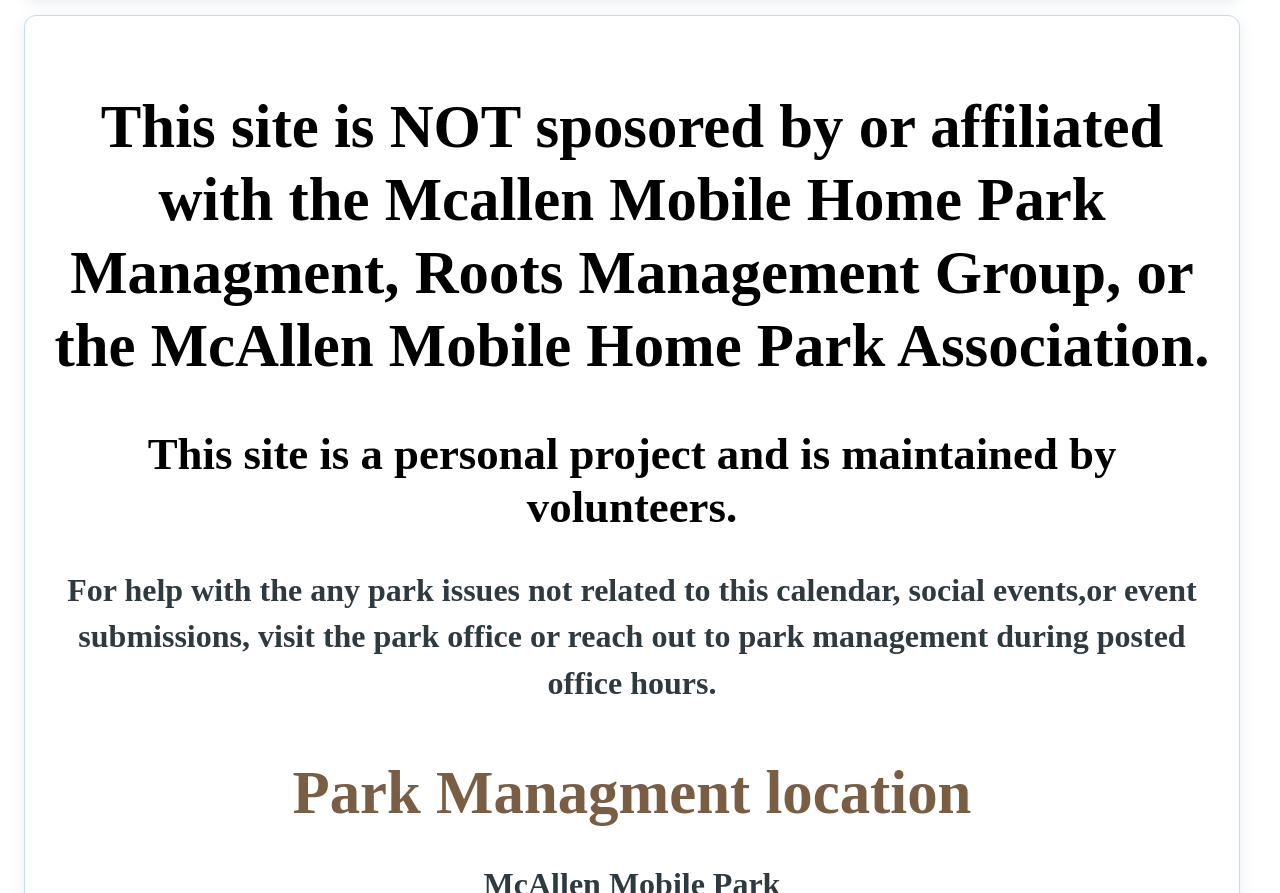
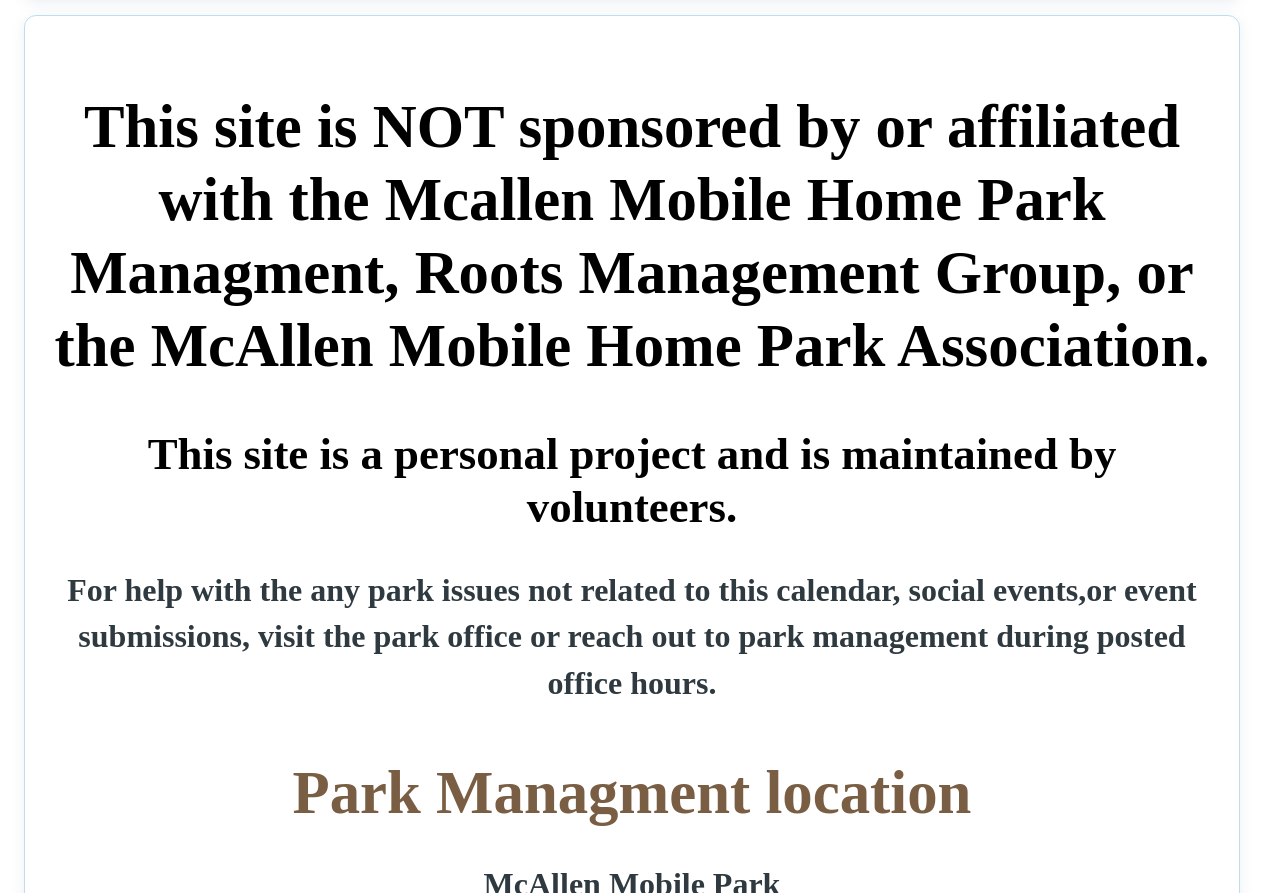
Before and after one commit to JASYTIONLINE/mmpeventcalendar, a website: page contents/contact.html in a window 1280 px wide. Shown: the part 1080-1973 px from the top of the page. Drawn offline with Linux system fonts and the light colour scheme.

Commit message:
updated documentation

```diff
--- a/contents/contact.html
+++ b/contents/contact.html
@@ -62,7 +62,7 @@
           </section>
           <section class="site-main-content content">
             <div class="content-section-black">
-              <h2>This site is <strong>NOT sposored by or affiliated with the Mcallen Mobile Home Park Managment, Roots
+              <h2>This site is <strong>NOT sponsored by or affiliated with the Mcallen Mobile Home Park Managment, Roots
                   Management Group, or the McAllen Mobile Home Park Association. </h2>
               <h3>This site is a personal project and is maintained by volunteers.</h3>
               <p>
```
Also changed, not shown: README.md, 3 other files.
